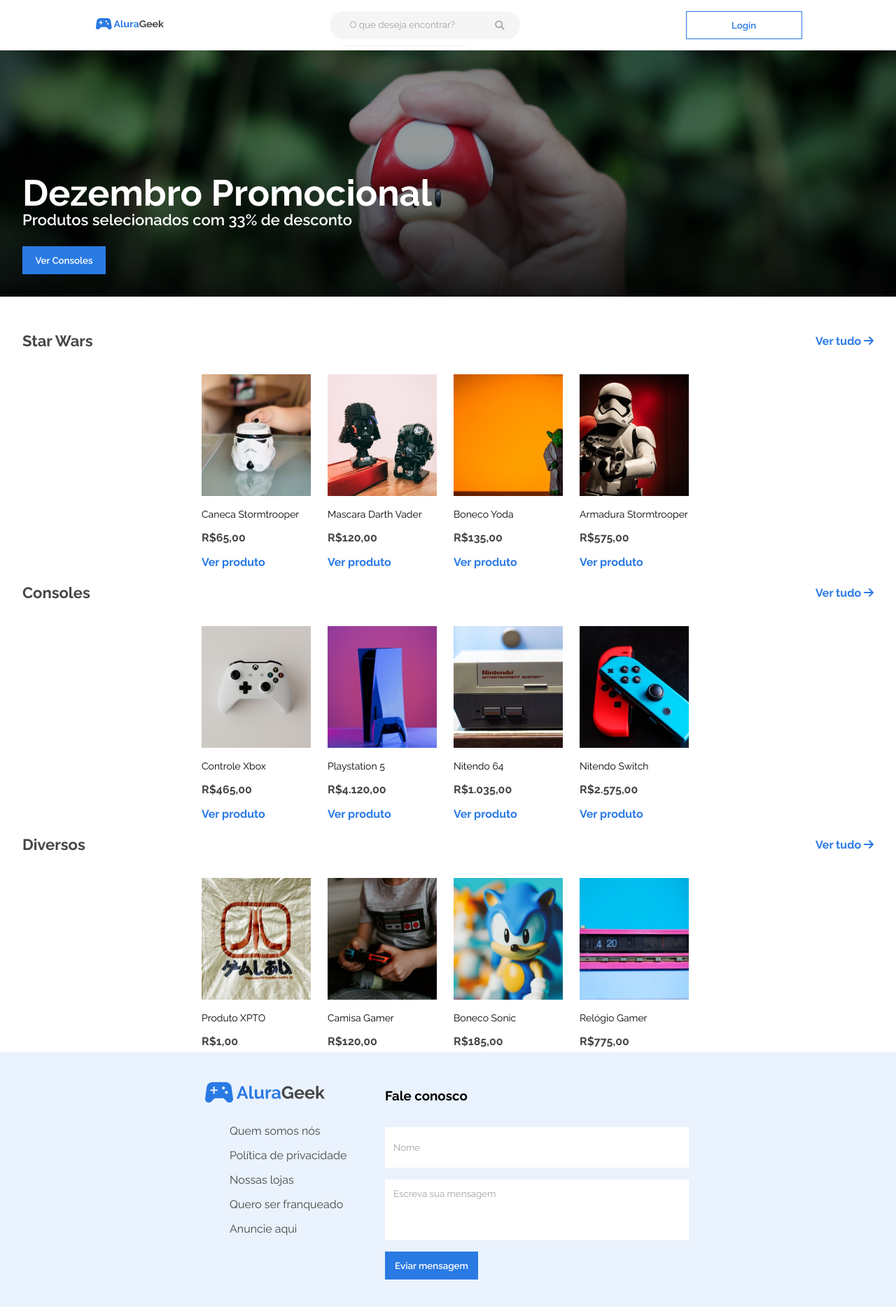
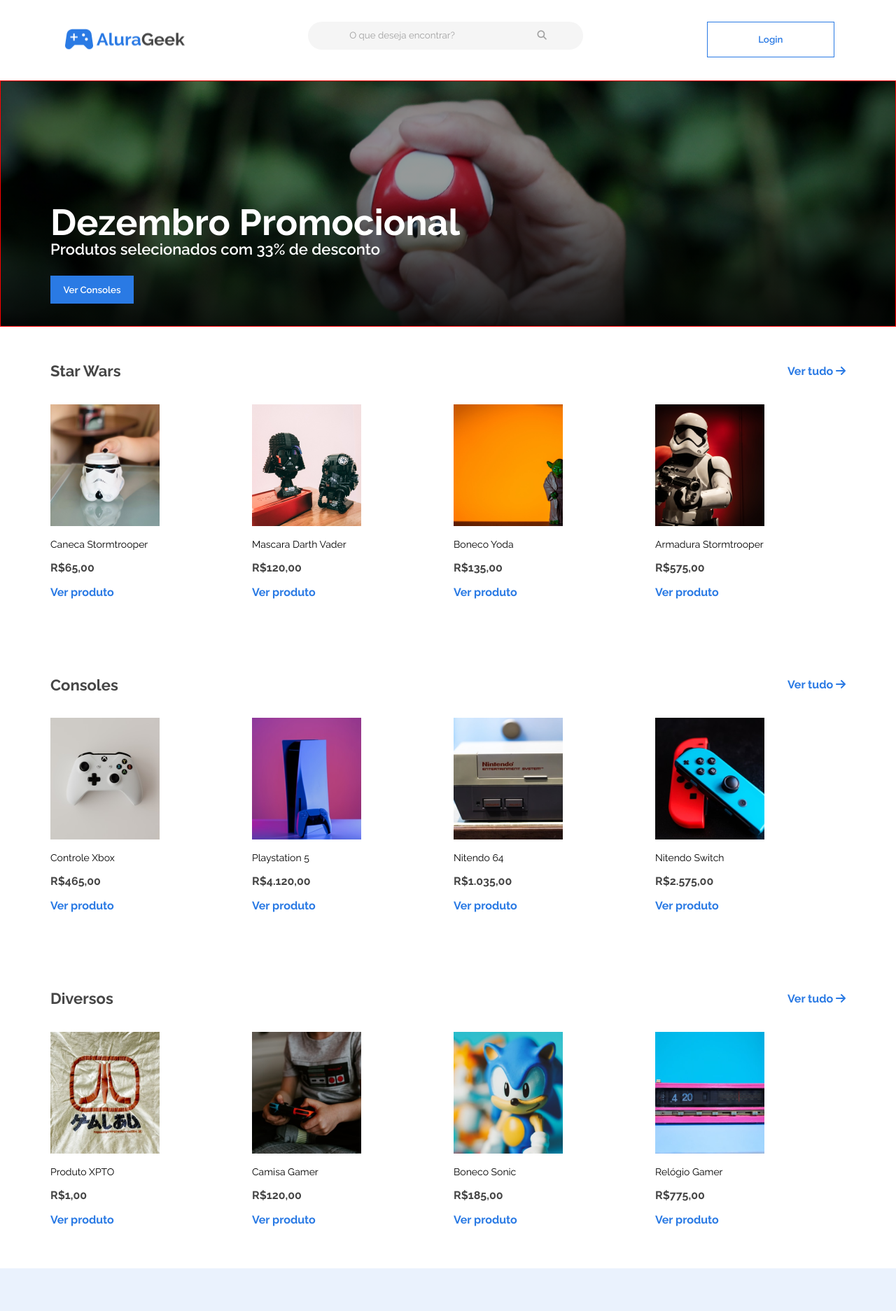
Before and after one commit to pedrojaraujo/alura__geek, a website: page index.html in a window 1280 px wide. Shown: the top 1874 px of the page at 70% size. Drawn offline with Linux system fonts and the light colour scheme.

Commit message:
finishing desktop styles

```diff
--- a/index.html
+++ b/index.html
@@ -230,5 +230,8 @@
         </div>
       </section>
     </section>
+    <footer class="rodape">
+      <p class="p__rodape">Desenvolvido por Pedro Joaquim 2023</p>
+    </footer>
   </body>
 </html>
--- a/styles/desktop__mq.css
+++ b/styles/desktop__mq.css
@@ -2,16 +2,16 @@
   .cabecalho {
     box-sizing: border-box;
     width: 100%;
-    height: 72px;
-    padding: 16px;
+    height: 115px;
+    gap: 10px;
     display: flex;
     justify-content: space-around;
     align-items: center;
   }
 
   .logo__img {
-    width: 100px;
-    height: 28px;
+    width: 176px;
+    height: 50px;
   }
 
   .btn__tablet__search {
@@ -26,7 +26,8 @@
   }
 
   .btn.light__btn {
-    width: 166px;
+    width: 182px;
+    height: 51px;
   }
 
   .btn.blue__btn {
@@ -34,7 +35,7 @@
   }
 
   .serching__container {
-    width: 272px;
+    width: 393px;
     height: 40px;
     background-color: var(--lightgray);
     color: var(--gray);
@@ -47,16 +48,19 @@
 
   .searching__field {
     background: transparent;
+    border: none;
   }
 
   .navbar {
     display: flex;
     justify-content: space-around;
-    align-items: center;
+    align-items: start;
     width: 100%;
   }
 
   .container__hero {
+    display: flex;
+    justify-content: flex-end;
     color: var(--withe);
     box-sizing: border-box;
     width: 100%;
@@ -71,8 +75,7 @@
     background-size: cover;
     background-repeat: no-repeat;
     background-position: center;
-    display: flex;
-    align-items: end;
+    border: 1px solid red;
   }
 
   .text__hero {
@@ -80,10 +83,11 @@
     flex-direction: column;
     justify-content: flex-end;
     padding: 0;
-    width: 704px;
+    width: 1136px;
+    margin: auto auto 0 auto;
     line-height: 0;
     gap: 16px;
-    height: 159px;
+    height: 170px;
   }
 
   .text__hero .blue__btn {
@@ -102,6 +106,7 @@
   }
 
   .products {
+    display: contents;
     height: 360px;
   }
 
@@ -110,6 +115,8 @@
     flex-direction: column;
     justify-content: center;
     padding: 32px;
+    width: 1136px;
+    margin: auto;
   }
 
   .text__product {
@@ -138,11 +145,10 @@
   .product__container {
     display: grid;
     justify-content: space-between;
-    width: 704px;
-    height: 358px;
+    width: 1136px;
+    height: 306px;
     grid-template-columns: repeat(4, 1fr);
     gap: 16px;
-    margin: auto;
   }
 
   .product__img {
@@ -165,21 +171,23 @@
     justify-content: space-around;
     align-items: center;
     width: 100%;
-    height: 364px;
+    height: 368px;
     background-color: var(--lightblue);
   }
 
   .about__container {
     display: flex;
-    align-items: start;
-    width: 704px;
-    height: 300px;
+    width: 1136px;
+    height: 240px;
     margin: auto;
+    align-items: baseline;
   }
 
   .about__nav__container {
-    width: 254px;
+    display: flex;
+    width: 500px;
     height: 300px;
+    justify-content: space-around;
   }
 
   .about__links {
@@ -200,7 +208,7 @@
     flex-direction: column;
     align-self: start;
     gap: 16px;
-    width: 434px;
+    width: 560px;
     height: 300px;
     margin: auto;
   }
--- a/styles/globalStyles.css
+++ b/styles/globalStyles.css
@@ -85,3 +85,10 @@
     cursor: pointer;
   }
 }
+
+.rodape {
+  height: 102px;
+  display: flex;
+  justify-content: center;
+  align-items: center;
+}
--- a/styles/tablet__mq.css
+++ b/styles/tablet__mq.css
@@ -102,7 +102,8 @@
   }
 
   .products {
-    height: 360px;
+    display: contents;
+    height: 306px;
   }
 
   .products__section {
@@ -139,7 +140,6 @@
     display: grid;
     justify-content: space-between;
     width: 704px;
-    height: 358px;
     grid-template-columns: repeat(4, 1fr);
     gap: 16px;
     margin: auto;
```
